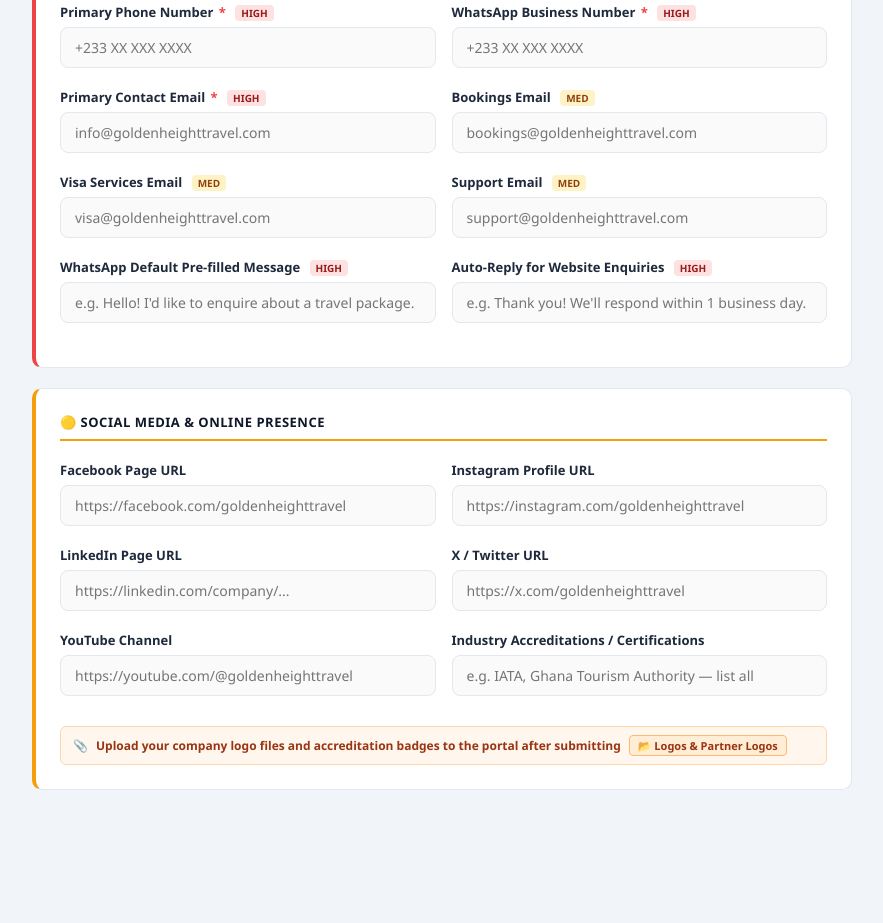
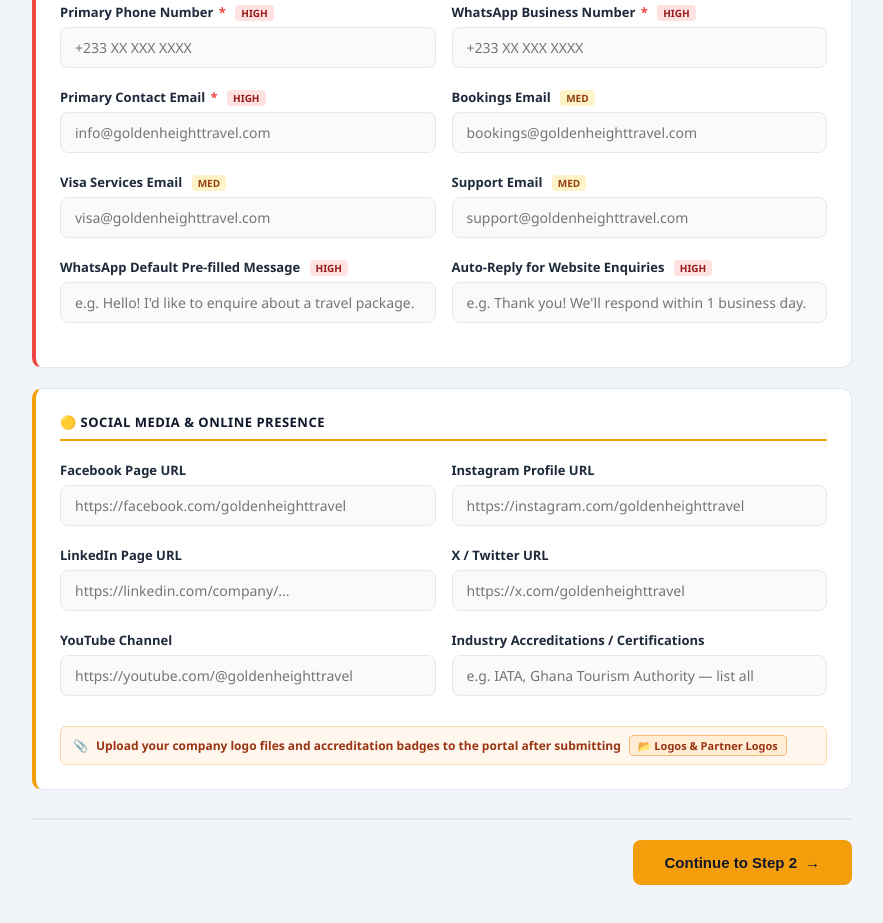
Before and after one commit to aiinnovationpro/ght-intake, a plain HTML site: page index.html in a window 1280 px wide. Shown: the part 836-1759 px from the top of the page, without its empty margins (198-1081 px from the left). Drawn offline with Linux system fonts and the light colour scheme.

Commit message:
Add inline Continue buttons to all 7 steps + fix iOS safe area nav

```diff
--- a/index.html
+++ b/index.html
@@ -346,8 +346,33 @@
       position: fixed; bottom: 0; left: 0; right: 0;
       background: var(--white); border-top: 1px solid var(--border);
       padding: 16px 32px;
+      padding-bottom: max(16px, env(safe-area-inset-bottom));
       display: flex; align-items: center; justify-content: space-between;
       box-shadow: 0 -4px 20px rgba(0,0,0,0.08); z-index: 50;
+    }
+
+    /* ── INLINE STEP NAV ── */
+    .step-inline-nav {
+      display: flex; justify-content: flex-end; align-items: center;
+      gap: 12px; margin-top: 28px; padding-top: 20px;
+      border-top: 2px solid var(--border);
+    }
+    .btn-inline-prev {
+      padding: 12px 24px; border-radius: 8px; font-size: 14px;
+      font-weight: 600; cursor: pointer; border: 1px solid var(--border);
+      background: var(--light); color: var(--navy2);
+    }
+    .btn-inline-next {
+      padding: 14px 32px; border-radius: 8px; font-size: 15px;
+      font-weight: 700; cursor: pointer; border: none;
+      background: var(--gold); color: var(--navy);
+      display: flex; align-items: center; gap: 8px;
+    }
+    .btn-inline-next:hover { background: var(--gold-dk); }
+    .btn-inline-submit {
+      padding: 14px 32px; border-radius: 8px; font-size: 15px;
+      font-weight: 700; cursor: pointer; border: none;
+      background: var(--green); color: var(--white);
     }
     .btn-nav {
       padding: 12px 28px; border-radius: 8px;
@@ -1158,6 +1183,7 @@ document.addEventListener('DOMContentLoaded', () => {
   buildStepDots();
   updateProgress();
   buildDestinationFields();
+  buildInlineNav();
   addTeamMember();
   addTestimonial();
   addVisaType();
@@ -1209,6 +1235,45 @@ function updateProgress() {
     btnNext.className = 'btn-nav btn-next';
     btnNext.onclick = nextStep;
     navText.textContent = `Step ${currentStep} of ${totalSteps}`;
+  }
+}
+
+// ── INJECT INLINE NAV BUTTONS INTO EACH STEP ──
+function buildInlineNav() {
+  for (let i = 1; i <= totalSteps; i++) {
+    const step = document.getElementById('step-' + i);
+    if (!step) continue;
+    const nav = document.createElement('div');
+    nav.className = 'step-inline-nav';
+    nav.id = 'inline-nav-' + i;
+
+    if (i > 1) {
+      const prev = document.createElement('button');
+      prev.type = 'button';
+      prev.className = 'btn-inline-prev';
+      prev.textContent = '← Back';
+      prev.onclick = prevStep;
+      nav.appendChild(prev);
+    }
+
+    const spacer = document.createElement('span');
+    spacer.style.flex = '1';
+    nav.appendChild(spacer);
+
+    const next = document.createElement('button');
+    next.type = 'button';
+    next.id = 'inline-next-' + i;
+    if (i === totalSteps) {
+      next.className = 'btn-inline-submit';
+      next.textContent = '✅ Submit Form';
+      next.onclick = submitForm;
+    } else {
+      next.className = 'btn-inline-next';
+      next.innerHTML = 'Continue to Step ' + (i + 1) + ' <span>→</span>';
+      next.onclick = nextStep;
+    }
+    nav.appendChild(next);
+    step.appendChild(nav);
   }
 }
 
```
